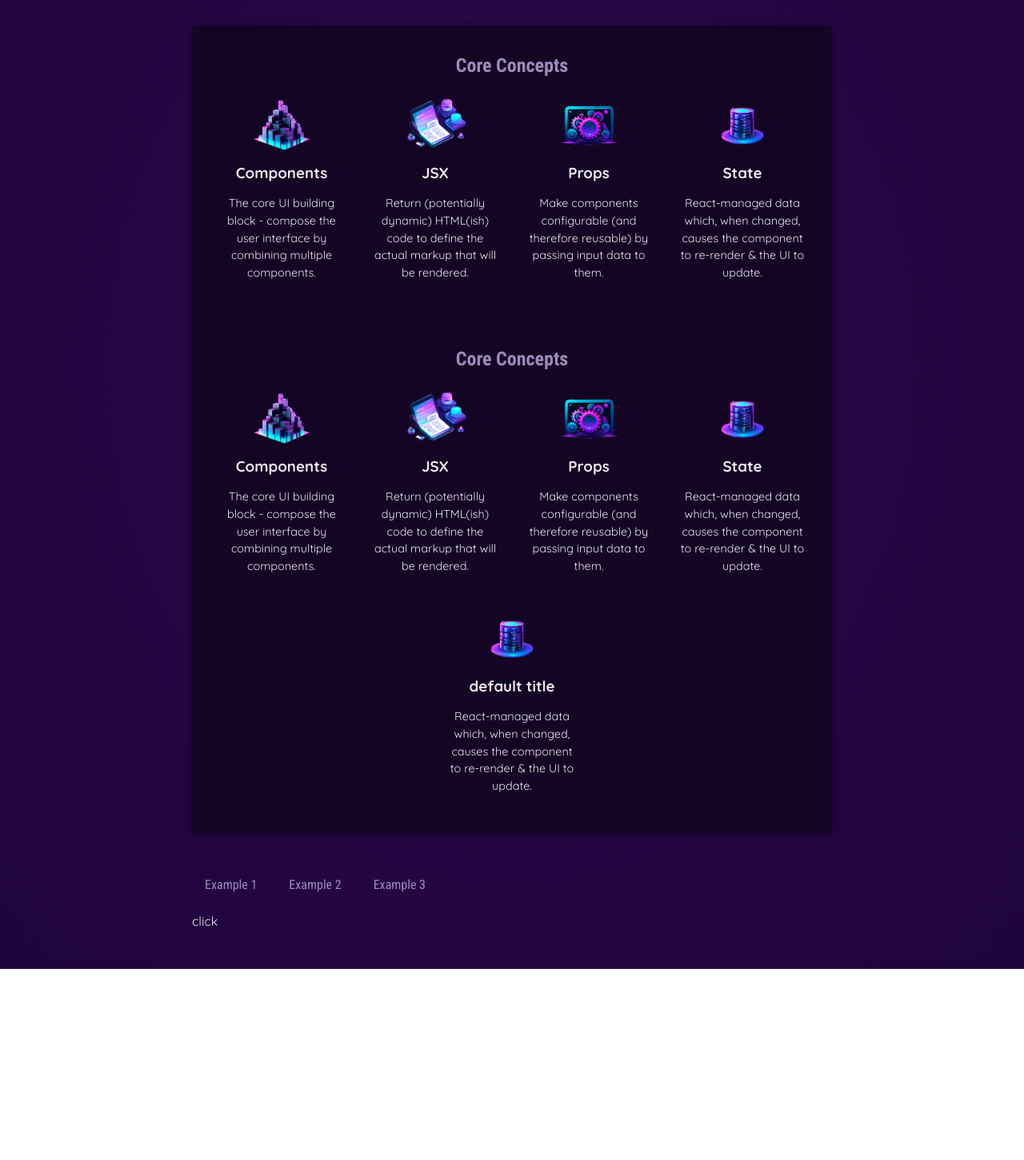
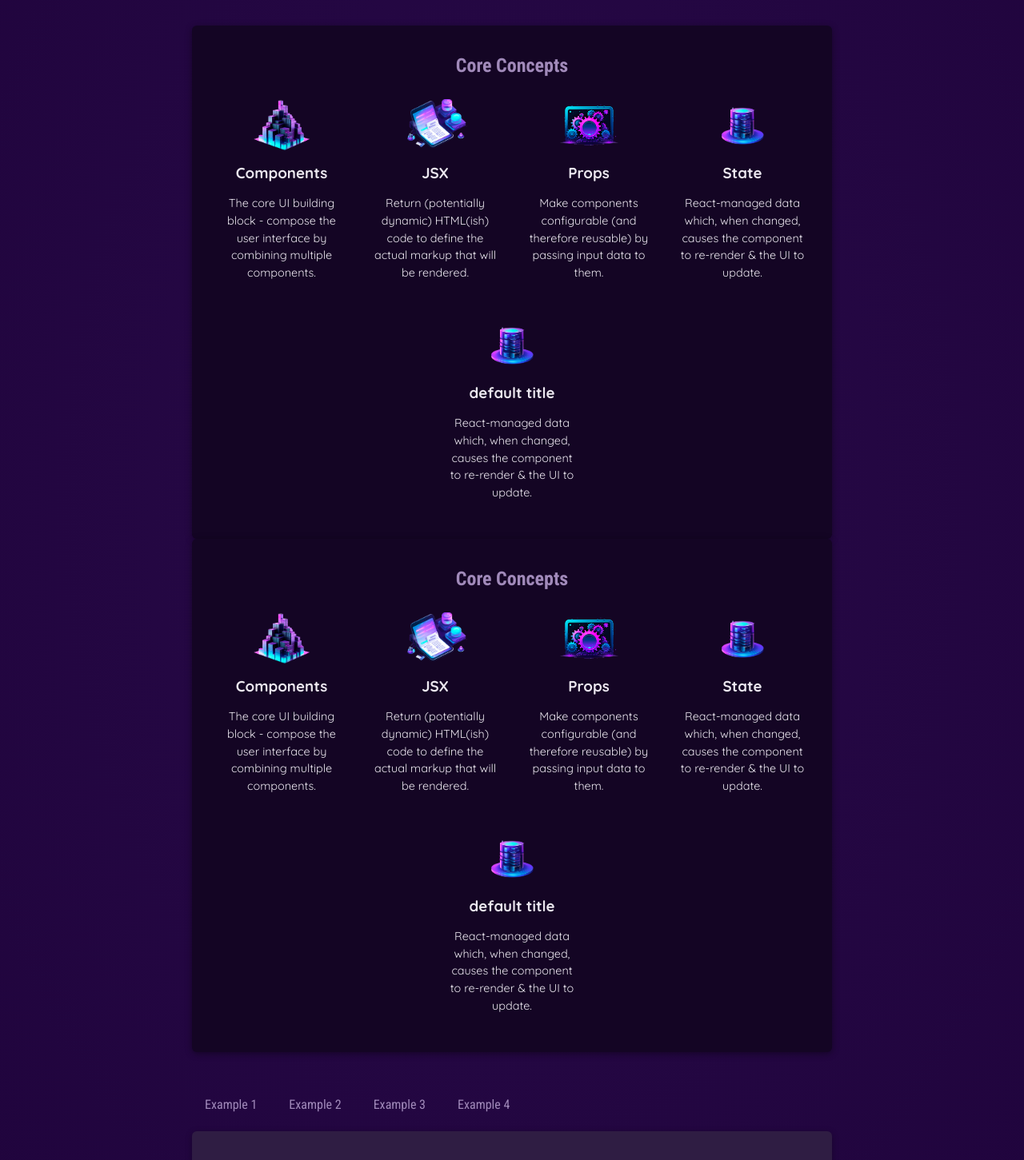
Before and after one commit to mateus96mt/learning_react, a React (Vite) app: page / in a window 1280 px wide. Shown: the part 300-1751 px from the top of the page at 80% size. Before the commit the page ends 1512 px from the top, so only its background shows below. Built offline with nearby package versions, Linux system fonts and the light colour scheme.

Commit message:
using state and dynamic content from data.js file

```diff
--- a/src/App.jsx
+++ b/src/App.jsx
@@ -1,51 +1,72 @@
 import { useState } from "react";
 
 import { CORE_CONCEPTS } from "./data";
+import { EXAMPLES } from "./data";
 import Header from "./components/Header/Header";
 import CoreConcepts from "./components/CoreConcepts/CoreConcepts";
 import TabButton from "./components/TabButton";
 
 function MainContent() {
-  const [selected, setSelected] = useState("click");
-  let tabcontent = "click";
+  const [selected, setSelected] = useState();
+  let tabcontent;
+
+  if (selected) {
+    tabcontent = (<div id="tab-content">
+      <h3>{EXAMPLES[selected].title}</h3>
+      <p>{EXAMPLES[selected].description}</p>
+      <pre>{EXAMPLES[selected].code}</pre>
+    </div>)
+  } else {
+    tabcontent = (<div id="tab-content"><p>"selecione um exemplo"</p></div>)
+  }
 
   let onclick = (value) => {
-    console.log("Hello world");
-    tabcontent = value
-    console.log("tabcontent: " + tabcontent);
     setSelected(value);
   }
+
   return (
     <main>
       <section id="core-concepts">
         <h2>Core Concepts</h2>
         <ul>
-          <CoreConcepts title={CORE_CONCEPTS[0].title} image={CORE_CONCEPTS[0].image} description={CORE_CONCEPTS[0].description} />
+          {CORE_CONCEPTS.map((concept) => (
+            <CoreConcepts title={concept.title} image={concept.image} description={concept.description} />
+          ))}
+          {/* <CoreConcepts title={CORE_CONCEPTS[0].title} image={CORE_CONCEPTS[0].image} description={CORE_CONCEPTS[0].description} />
           <CoreConcepts title={CORE_CONCEPTS[1].title} image={CORE_CONCEPTS[1].image} description={CORE_CONCEPTS[1].description} />
           <CoreConcepts title={CORE_CONCEPTS[2].title} image={CORE_CONCEPTS[2].image} description={CORE_CONCEPTS[2].description} />
-          <CoreConcepts title={CORE_CONCEPTS[3].title} image={CORE_CONCEPTS[3].image} description={CORE_CONCEPTS[3].description} />
+          <CoreConcepts title={CORE_CONCEPTS[3].title} image={CORE_CONCEPTS[3].image} description={CORE_CONCEPTS[3].description} /> */}
         </ul>
       </section>
       <section id="core-concepts">
         <h2>Core Concepts</h2>
         <ul>
-          <CoreConcepts {...CORE_CONCEPTS[0]} />
+          {...CORE_CONCEPTS.map((concept) => (
+            <CoreConcepts {...concept} />
+          ))}
+          {/* <CoreConcepts {...CORE_CONCEPTS[0]} />
           <CoreConcepts {...CORE_CONCEPTS[1]} />
           <CoreConcepts {...CORE_CONCEPTS[2]} />
           <CoreConcepts {...CORE_CONCEPTS[3]} />
-          <CoreConcepts {...CORE_CONCEPTS[4]} />
+          <CoreConcepts {...CORE_CONCEPTS[4]} /> */}
         </ul>
       </section>
       <section id="examples">
         <menu>
-          <TabButton onClick={() => onclick('Example 1')}>Example 1</TabButton>
+
+          {Object.keys(EXAMPLES).map((key) => (
+            <TabButton selected={selected === key ? "active" : ""} onClick={() => onclick(key)}>{key}</TabButton>
+          ))}
+
+          {/* <TabButton onClick={() => onclick('Example 1')}>Example 1</TabButton>
           <TabButton onClick={() => onclick('Example 2')}>Example 2</TabButton>
           <TabButton onClick={() => onclick('Example 3')}>Example 3</TabButton>
+          <TabButton onClick={() => onclick('Example 4')}>Example 4</TabButton> */}
 
         </menu>
-        {selected}
-      </section>
-    </main>
+        {tabcontent}
+      </section >
+    </main >
   );
 }
 
--- a/src/components/TabButton.jsx
+++ b/src/components/TabButton.jsx
@@ -4,7 +4,7 @@ export default function TabButton(props) {
 
     return (
         <li>
-            <button onClick={props.onClick ? props.onClick : hello}>{props.children}</button>
+            <button className={props.selected} onClick={props.onClick ? props.onClick : hello}>{props.children}</button>
         </li>
     );
 }
--- a/src/data.js
+++ b/src/data.js
@@ -34,3 +34,54 @@ export const CORE_CONCEPTS = [
       'React-managed data which, when changed, causes the component to re-render & the UI to update.',
   },
 ];
+
+export const EXAMPLES = {
+  "Example 1": {
+    title: 'Components',
+    description:
+      'Components are the building blocks of React applications. A component is a self-contained module (HTML + optional CSS + JS) that renders some output.',
+    code: `
+function Welcome() {
+  return <h1>Hello, World!</h1>;
+}`,
+  },
+  "Example 2": {
+    title: 'JSX',
+    description:
+      'JSX is a syntax extension to JavaScript. It is similar to a template language, but it has full power of JavaScript (e.g., it may output dynamic content).',
+    code: `
+<div>
+  <h1>Welcome {userName}</h1>
+  <p>Time to learn React!</p>
+</div>`,
+  },
+  "Example 3": {
+    title: 'Props',
+    description:
+      'Components accept arbitrary inputs called props. They are like function arguments.',
+    code: `
+function Welcome(props) {
+  return <h1>Hello, {props.name}</h1>;
+}`,
+  },
+  "Example 4": {
+    title: 'State',
+    description:
+      'State allows React components to change their output over time in response to user actions, network responses, and anything else.',
+    code: `
+function Counter() {
+  const [isVisible, setIsVisible] = useState(false);
+
+  function handleClick() {
+    setIsVisible(true);
+  }
+
+  return (
+    <div>
+      <button onClick={handleClick}>Show Details</button>
+      {isVisible && <p>Amazing details!</p>}
+    </div>
+  );
+}`,
+  },
+};
```
